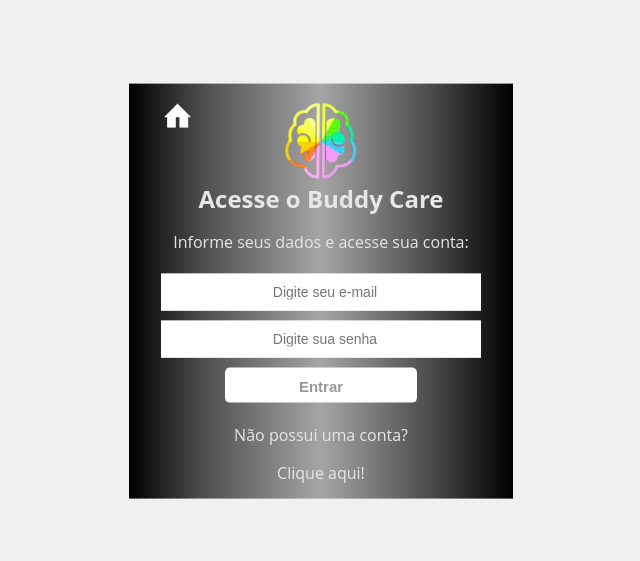
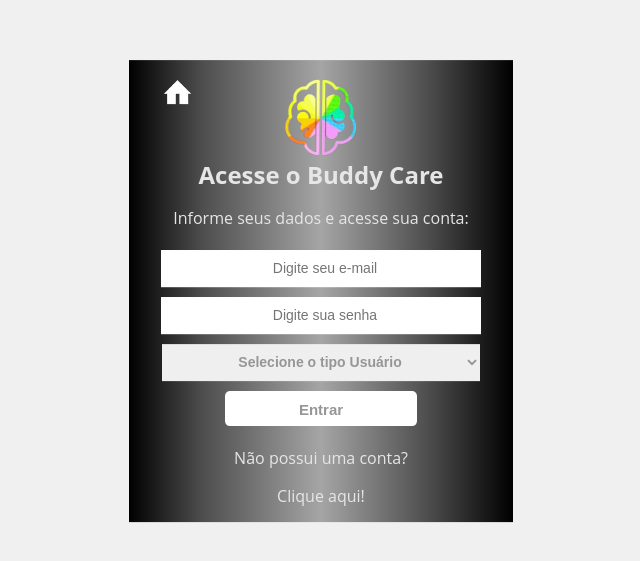
Before and after one commit to atilamariano/frontend-buddycare-v1, a React (Vite) app: page /signin in a window 1280 px wide. Shown: the part 109-670 px from the top of the page, without its empty margins (319-959 px from the left). Built offline with nearby package versions, Linux system fonts and the light colour scheme.

Commit message:
chore: add select and options

```diff
--- a/src/pages/signin/Signin.tsx
+++ b/src/pages/signin/Signin.tsx
@@ -10,6 +10,8 @@ import {
   SubTitleSignin,
   AccountTitleSignin,
   SigninHome,
+  SigninSelect,
+  SigninOption,
 } from "./styleSignin";
 import imgLogo from "../../assets/img/icon.png";
 import home from "../../assets/img/home.png";
@@ -17,17 +19,20 @@ import { useNavigate } from "react-router-dom";
 import { ISignin } from "../../interfaces/ISignin";
 import { signinService } from "../../service/authentcation/signinAuth";
 
-
 export const Signin = () => {
   const navigate = useNavigate();
 
   const [values, setValues] = useState({
     credential: "",
     password: "",
-    type: "psicologo",
+    type: "",
   });
 
-  const handleChangesValues = (e: React.ChangeEvent<HTMLInputElement>) => {
+  const handleChangesValues = (
+    e:
+      | React.ChangeEvent<HTMLInputElement>
+      | React.ChangeEvent<HTMLSelectElement>
+  ) => {
     setValues((values: ISignin) => ({
       ...values,
       [e.target.name]: e.target.value,
@@ -93,6 +98,12 @@ export const Signin = () => {
           onChange={handleChangesValues}
         />
 
+        <SigninSelect name="type" id="type" onChange={handleChangesValues}>
+          <SigninOption>Selecione o tipo Usuário</SigninOption>
+          <SigninOption value="psicologo">Psicológo</SigninOption>
+          <SigninOption value="paciente">Paciente</SigninOption>
+        </SigninSelect>
+
         <SigninButton type="submit">Entrar</SigninButton>
         <SubTitleSignin>Não possui uma conta?</SubTitleSignin>
         <AccountTitleSignin onClick={() => navigate("/signup")}>
```
